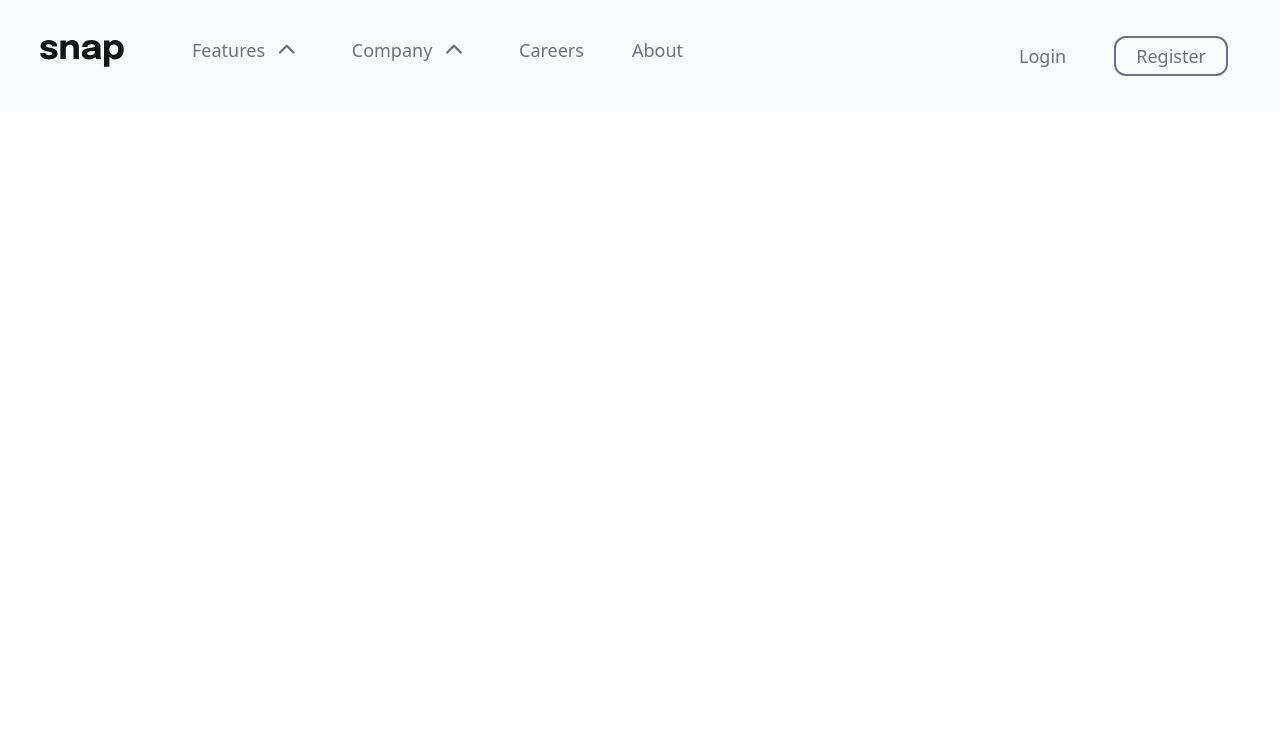
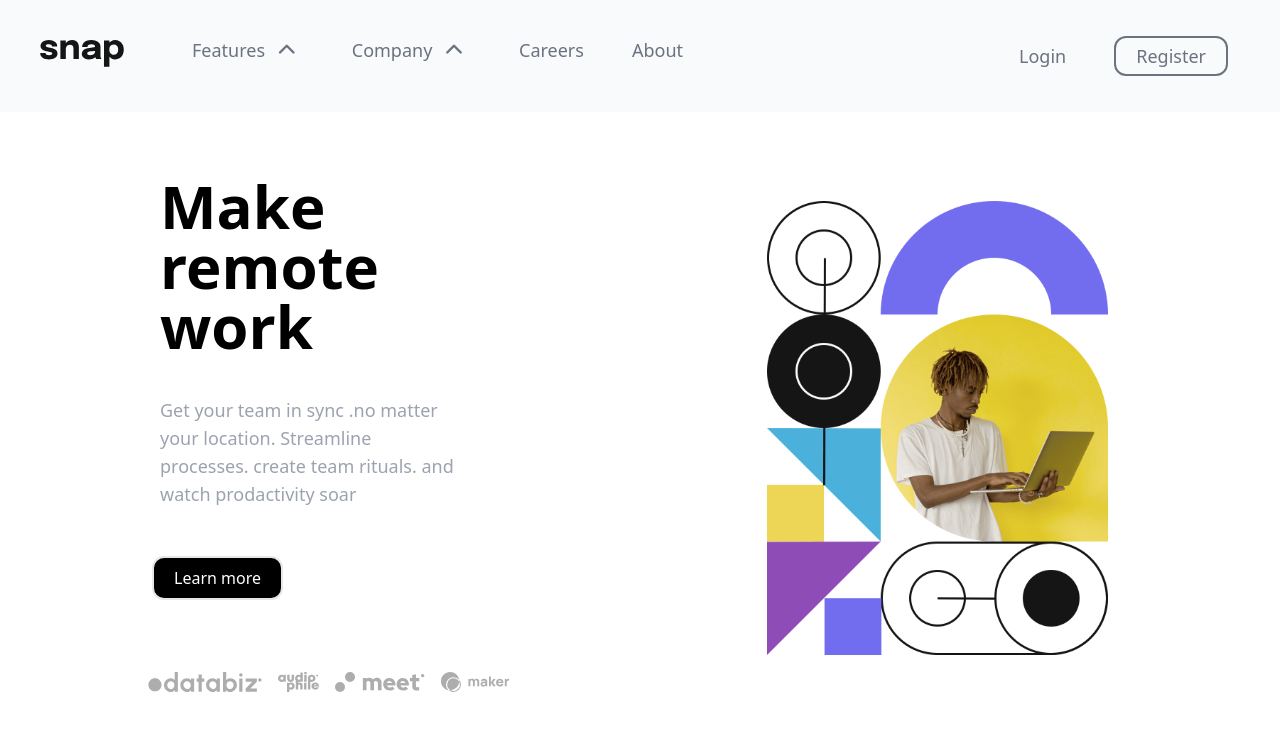
Before and after one commit to Mennapika/Intro-section-with-dropdown-navigation, a React (Create React App) app in the folder my-app/: page / in a window 1280 px wide. Shown: the top 730 px of the page. Built offline with nearby package versions, Linux system fonts and the light colour scheme.

Commit message:
call hero for desktop in app.js

```diff
--- a/my-app/src/App.js
+++ b/my-app/src/App.js
@@ -1,3 +1,4 @@
+import { Hero } from './Components/Hero';
 import { NavBar } from './Components/NavBar';
 import logo from './logo.svg';
 
@@ -5,6 +6,7 @@ function App() {
   return (
   <div>
    <NavBar/>
+   <Hero/>
   </div>
   );
 }
```
